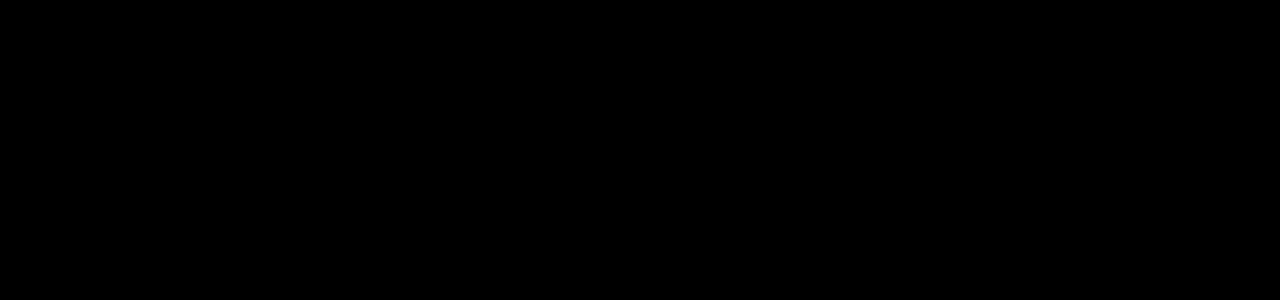
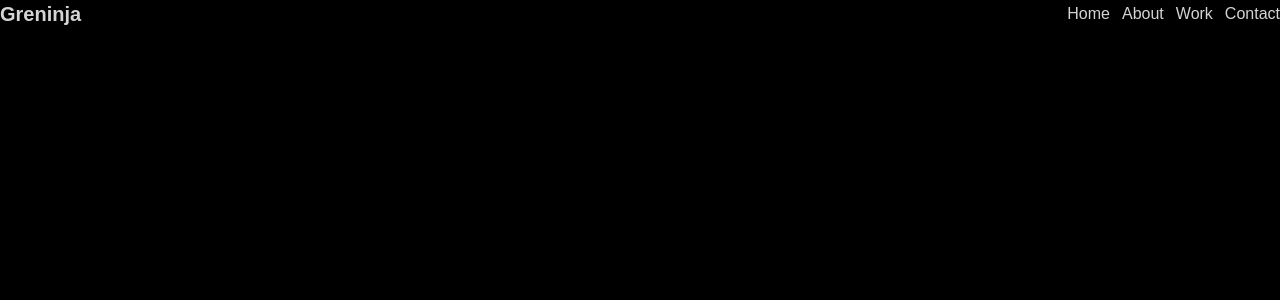
Before and after one commit to ankurMishraDev/Portfolio, a React (Vite) app: page / in a window 1280 px wide. Shown: the top 300 px of the page. Built offline with nearby package versions, Linux system fonts and the light colour scheme; a web font is replaced by a local one.

Commit message:
Navbar design and setup

```diff
--- a/package.json
+++ b/package.json
@@ -11,6 +11,7 @@
   },
   "dependencies": {
     "@tailwindcss/vite": "^4.1.10",
+    "motion": "^12.18.1",
     "react": "^19.1.0",
     "react-dom": "^19.1.0",
     "tailwindcss": "^4.1.10"
--- a/src/App.jsx
+++ b/src/App.jsx
@@ -1,10 +1,11 @@
 import React from 'react'
+import Navbar from './Components/Navbar'
 
 
 const App = () => {
   return (
     <div className='container'>
-
+      <Navbar />
     </div>
   )
 }
--- /dev/null
+++ b/src/Components/Navbar.jsx
@@ -0,0 +1,39 @@
+import React, { useState } from 'react';
+import { motion } from 'framer-motion';
+function Nav(){
+    return(
+        <ul className='nav-ul flex items-center gap-3'>
+            <li className='nav-ul  text-neutral-300 hover:text-white'><a href="#home" className='nav-link'>Home</a></li>
+            <li className='nav-ul  text-neutral-300 hover:text-white'><a href="#about" className='nav-link'>About</a></li>
+            <li className='nav-ul  text-neutral-300 hover:text-white'><a href="#work" className='nav-link'>Work</a></li>
+            <li className='nav-ul  text-neutral-300 hover:text-white'><a href="#contact" className='nav-link'>Contact</a></li>
+        </ul>
+    )
+}
+const Navbar = () => {
+    const [open, setOpen] = useState(false);
+  return (
+    <div className='fixed inset-x-0 z-20 w-full backdrop-blur-lg bg-primary/50'>
+      <div className="mx-auto c-space max-w-7xl">
+        <div className="flex items-center justify-between py-2 sm:py-0">
+            <a href="/" className="text-xl font-bold transition-colors text-neutral-300 hover:text-white">Greninja</a>
+            <button onClick={()=> setOpen(!open)} className='flex cursor-pointer text-neutral-300 hover:text-white focus:outline-none sm:hidden'>
+                <img src={open? "/images/x.svg":"/images/menu.svg"} alt="toggle" className='w-6 h-6' />
+            </button>
+            <nav className='hidden sm:flex'>
+                <Nav/>
+            </nav>
+        </div>
+      </div>
+      {open &&(
+      <motion.div className="block overflow-hidden text-center sm:hidden" initial={{opacity:0, x:-10}} animate={{opacity:1, x:0}} style={{maxHeight: "100vh"}} transition={{duration: 1}}>
+        <nav className='pb-5'>
+            <Nav/>
+        </nav>
+      </motion.div>
+      )}
+    </div>
+  )
+}
+
+export default Navbar
```
Also changed, not shown: 1 other file (tests, documents, lock files or other folders).
